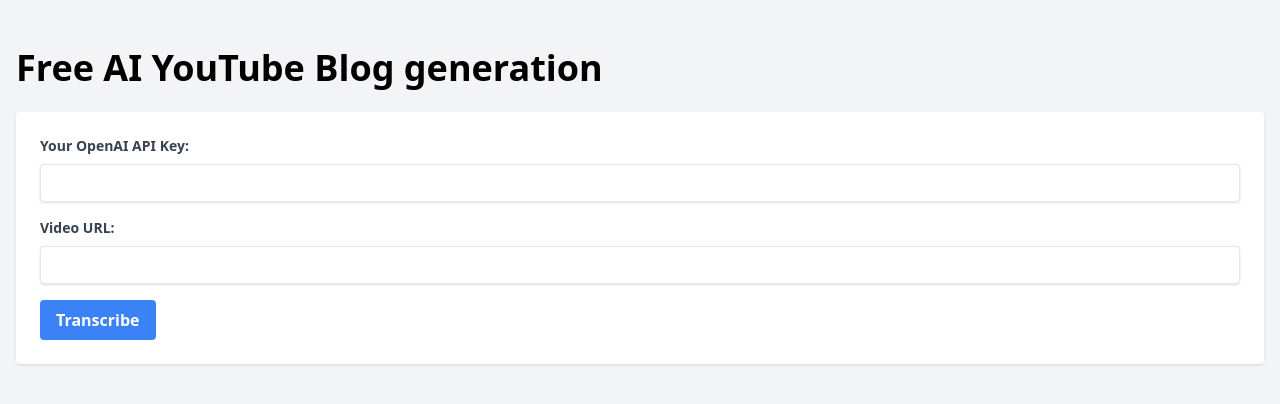
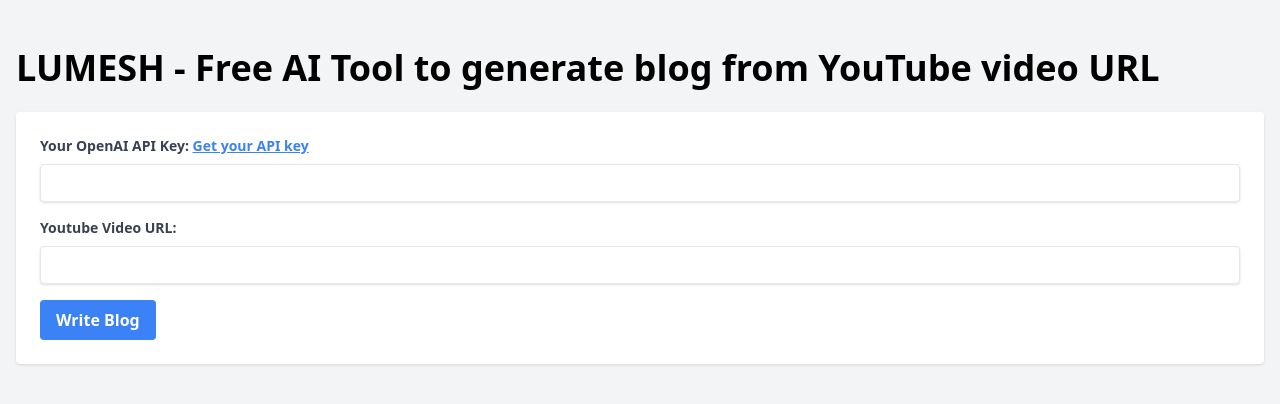
Before and after one commit to AJaySi/youtube_to_blog, a Flask app: page / in a window 1280 px wide. Shown: the top 404 px of the page. Run offline with Flask 3, Linux system fonts and the light colour scheme; some libraries are stand-ins or nearby versions.

Commit message:
Youtube to blog AI tool. Prototype-WIP.

```diff
--- a/templates/index.html
+++ b/templates/index.html
@@ -13,16 +13,16 @@
  </head>
  <body class="bg-gray-100">
    <div class="container mx-auto px-4 py-12">
-      <h1 class="text-4xl font-semibold mb-6">Free AI YouTube Blog generation</h1>
+     <h1 class="text-4xl font-semibold mb-6">LUMESH - Free AI Tool to generate blog from YouTube video URL</h1>
 
      <div class="bg-white p-6 rounded shadow">
        <form action="/transcribe" method="post">
     <div class="mb-4">
-            <label
-              class="block text-gray-700 text-sm font-bold mb-2"
-              for="openai_key"
-              >Your OpenAI API Key:</label
-            >
+	<label class="block text-gray-700 text-sm font-bold mb-2" for="openai_key">
+  	Your OpenAI API Key:
+  	<a href="https://platform.openai.com/api/" target="_blank" class="underline text-blue-500">Get your API key</a>
+	</label>
+
            <input
              class="shadow appearance-none border rounded w-full py-2 px-3 text-gray-700 leading-tight focus:outline-none focus:shadow-outline"
              type="text"
@@ -35,7 +35,7 @@
            <label
              class="block text-gray-700 text-sm font-bold mb-2"
              for="video_url"
-              >Video URL:</label
+             >Youtube Video URL:</label
            >
            <input
              class="shadow appearance-none border rounded w-full py-2 px-3 text-gray-700 leading-tight focus:outline-none focus:shadow-outline"
@@ -49,7 +49,7 @@
            class="bg-blue-500 hover:bg-blue-700 text-white font-bold py-2 px-4 rounded focus:outline-none focus:shadow-outline"
            type="submit"
          >
-            Transcribe
+           Write Blog
          </button>
        </form>
 
```
Lines whose indentation alone changed are shown as unchanged.
